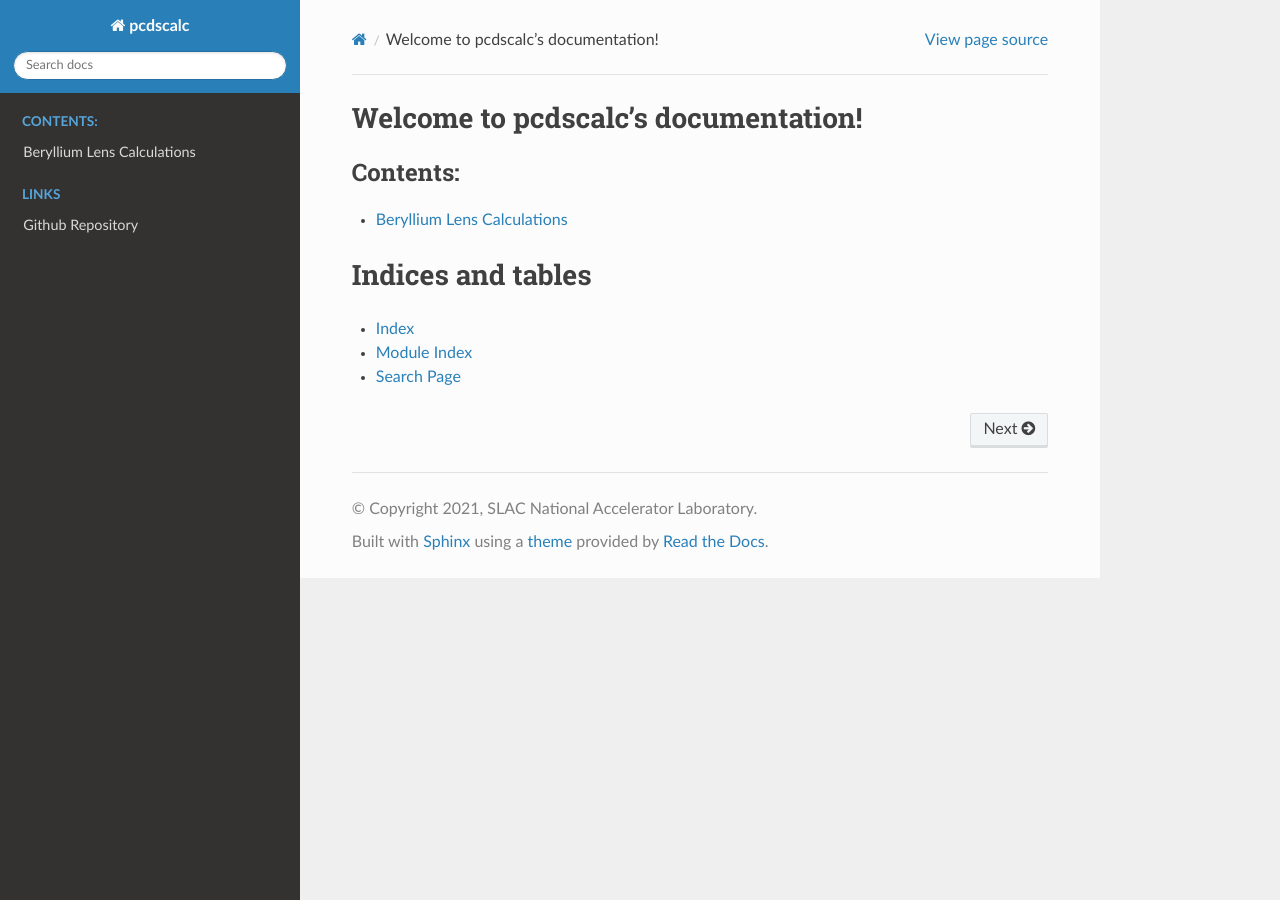
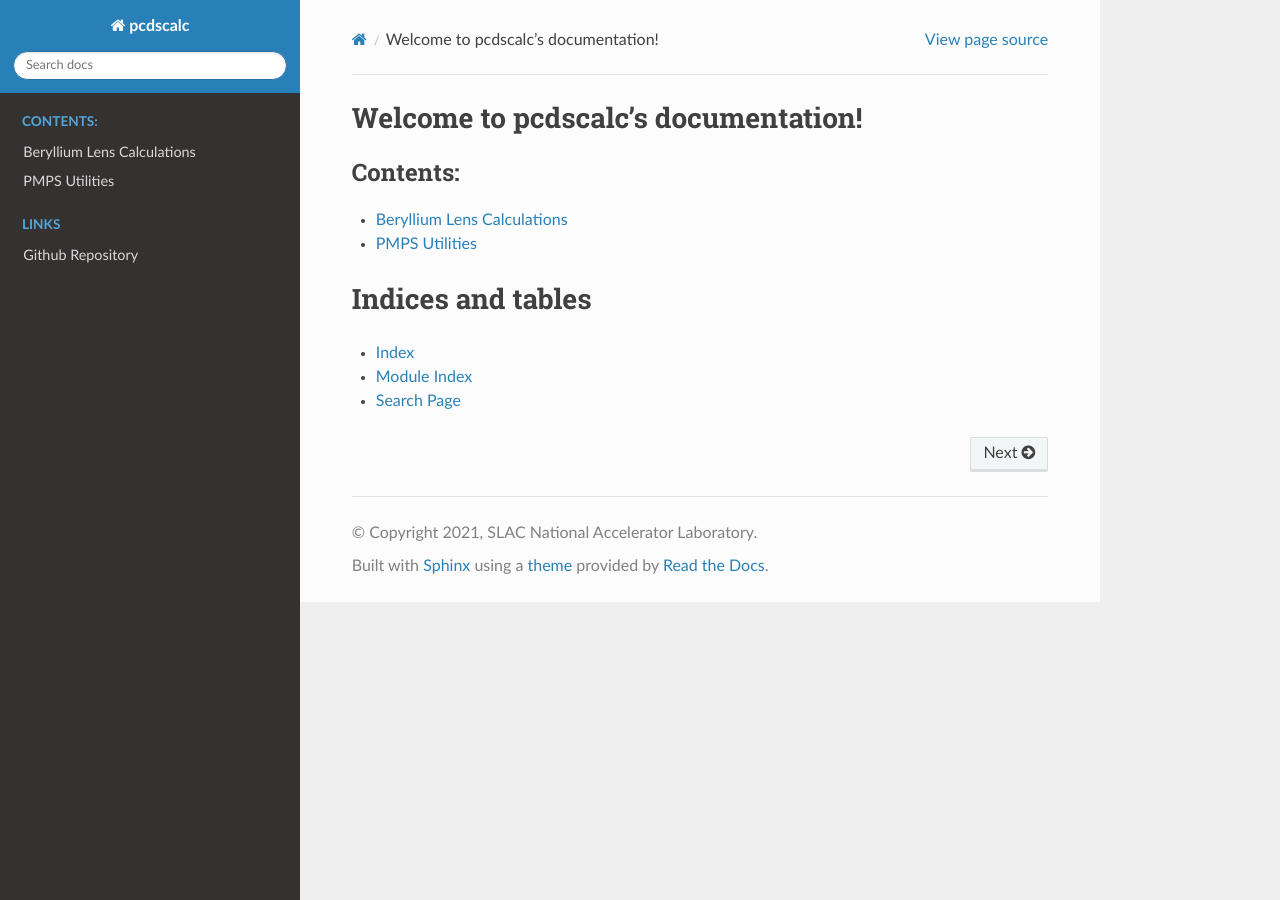
Before and after one commit to pcdshub/pcdscalc, a Sphinx documentation site: the page built from docs/source/index.rst, in a window 1280 px wide. Built offline with Sphinx 7.4.7 and the Read the Docs theme 2.0.0, drawn with Linux system fonts in a browser that asks for light colours.

Commit message:
DOC: add doc page for pmps calcs

```diff
--- a/docs/source/index.rst
+++ b/docs/source/index.rst
@@ -11,6 +11,7 @@ Welcome to pcdscalc's documentation!
    :caption: Contents:
 
    be_lens_calcs.rst
+   pmps.rst
 
 .. toctree::
    :maxdepth: 1
--- /dev/null
+++ b/docs/source/pmps.rst
@@ -0,0 +1,5 @@
+PMPS Utilities
+==============
+
+.. automodule:: pcdscalc.pmps
+   :members:
```
Also changed, not shown: 1 other file.
